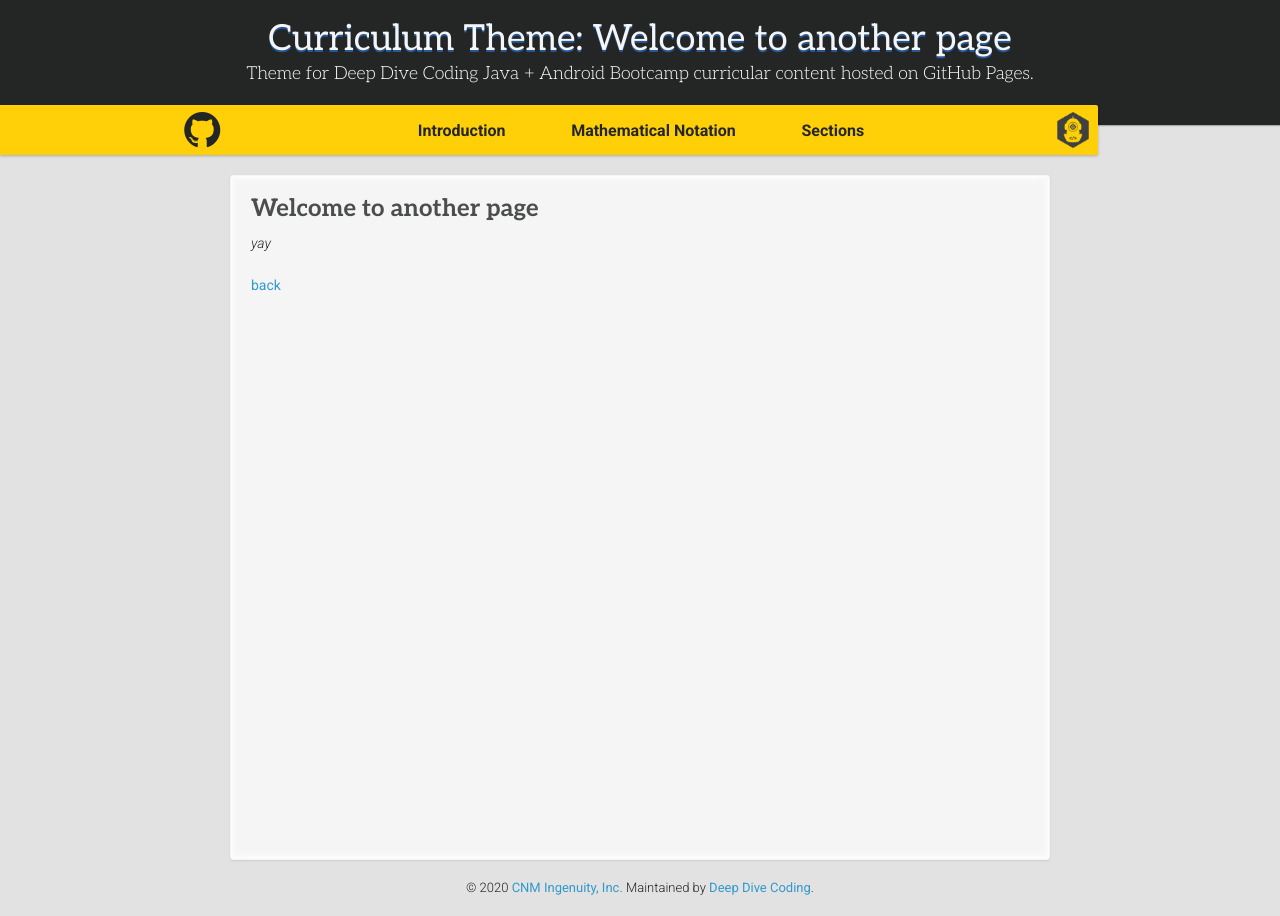
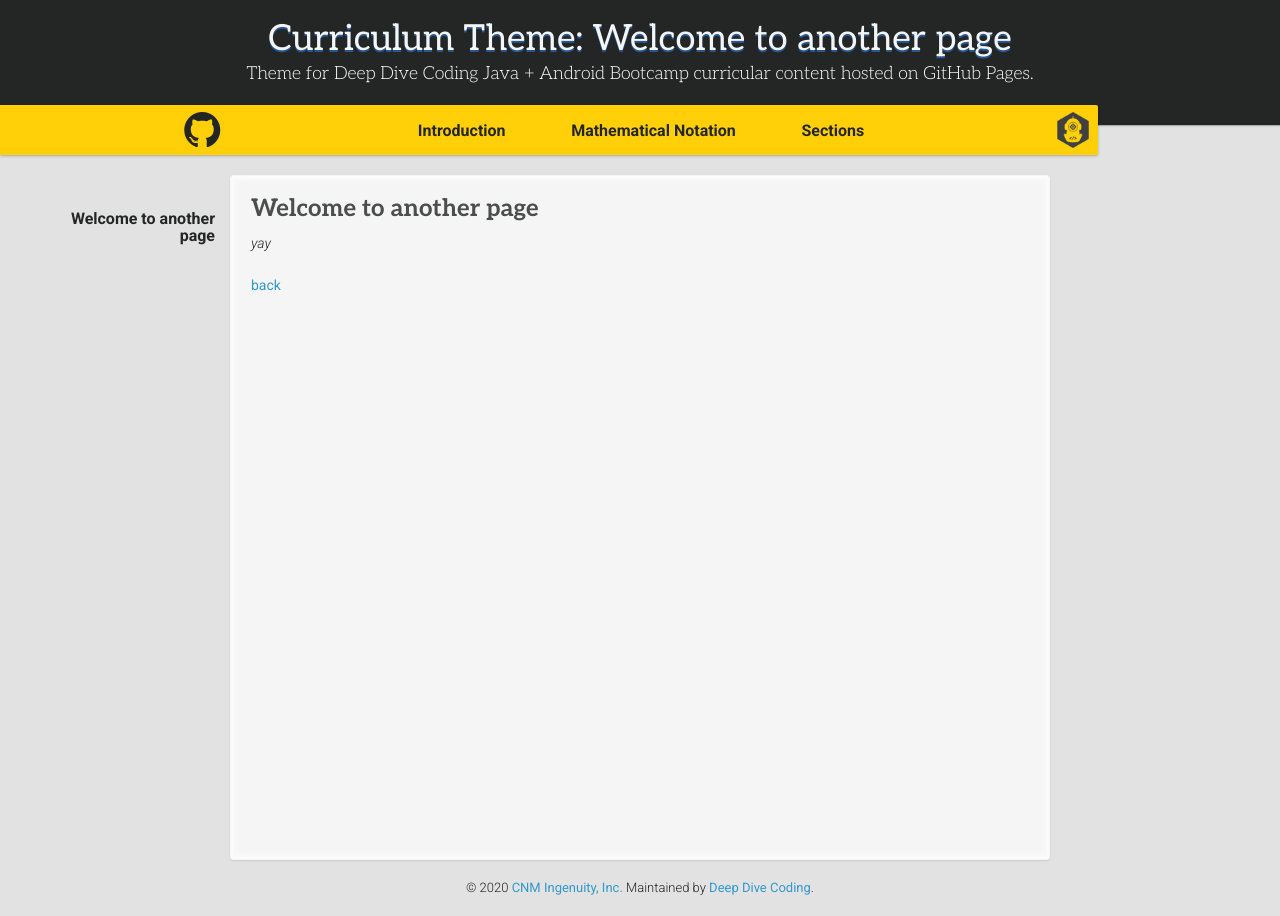
Before and after one commit to ddc-java/ddc-day, a Jekyll site: the page built from another-page.md, in a window 1280 px wide. Built offline with Jekyll 4.4.1, drawn with Linux system fonts in a browser that asks for light colours; nearby versions of some CDN libraries; some web fonts are replaced; our own code applies the rules of GitHub Pages for plain Markdown files.

Commit message:
Adjust heading navigator logic.

```diff
--- a/_config.yml
+++ b/_config.yml
@@ -4,12 +4,12 @@ description: Theme for Deep Dive Coding Java + Android Bootcamp curricular conte
 show_downloads: true # This setting is ignored if the repository is private.
 
 heading_navigator:
-  enabled: false # Set this to false if intra-page navigator is not wanted.
+  enabled: true # Set this to false if intra-page navigator is not wanted.
 
 page_navigator:
   enabled: true # Set this to false if an inter-page navigator is not wanted.
 
-titles_from_headings:
-  enabled: false # We recommend leaving this setting disabled in this theme.
+#titles_from_headings:
+#  enabled: false # We recommend leaving this setting disabled in this theme.
 
 google_analytics: # Tracking ID, e.g. "UA-000000-01"; ignore if Google Analytics not needed.
```
